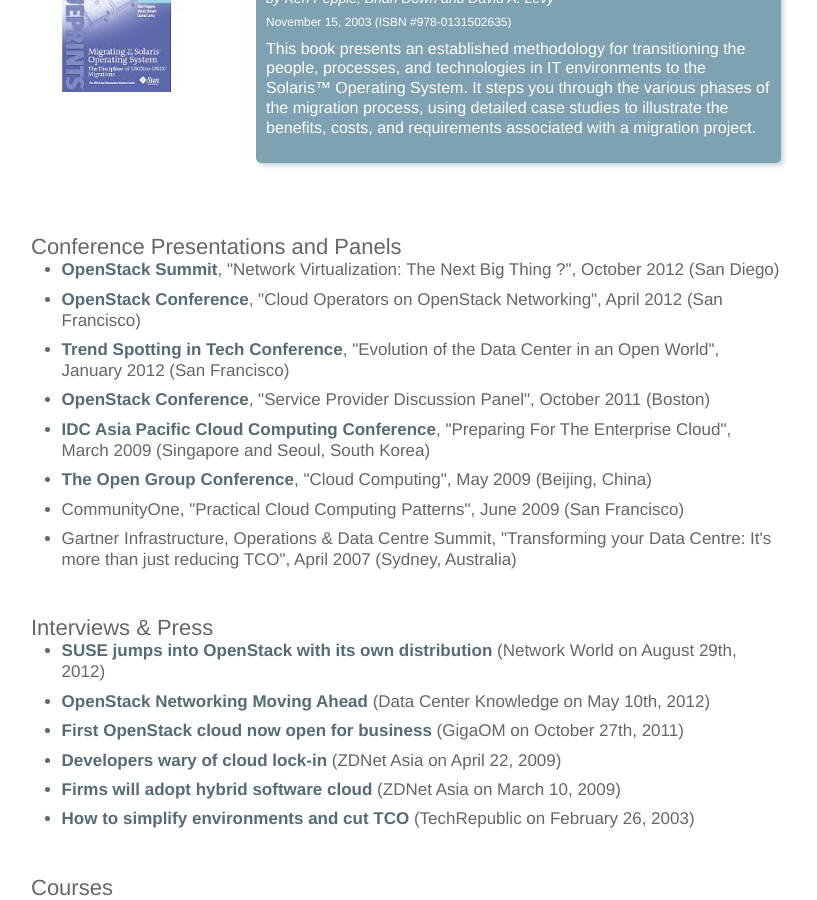
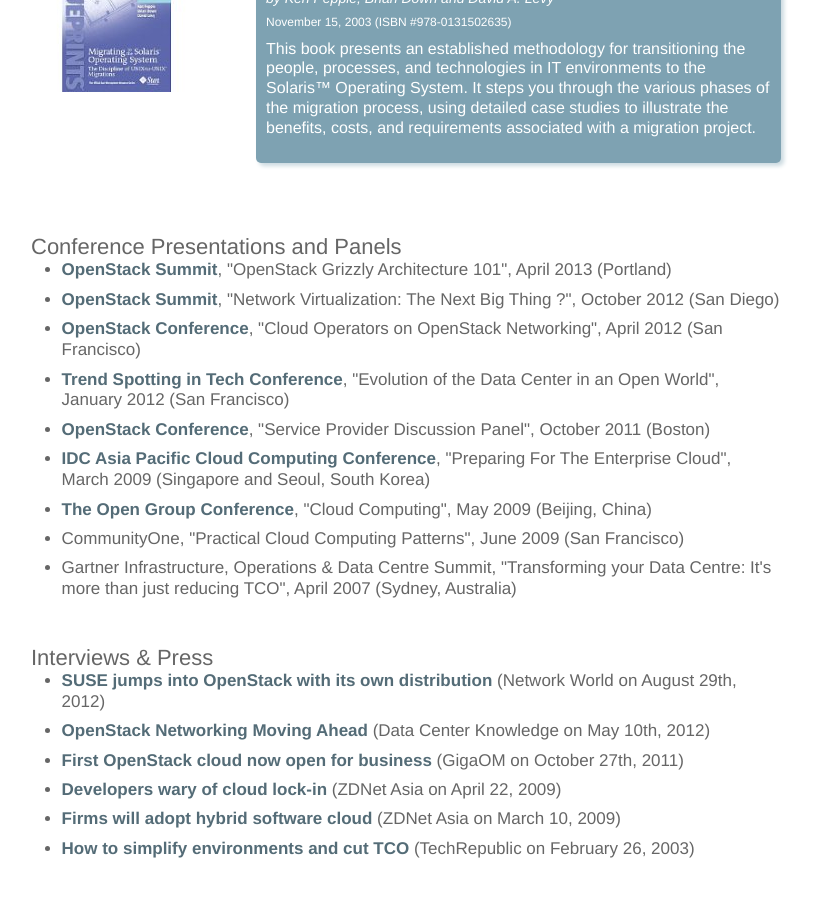
Before and after one commit to slashk/slashk.github.com, a Jekyll site: the page built from books.html, in a window 1280 px wide and 900 px high, scrolled down 893 px. Shown: the whole window, without its empty margins (234-1051 px from the left). Built offline with Jekyll 4.4.1, drawn with Linux system fonts in a browser that asks for light colours; Markdown is read by kramdown in place of the engine named in the settings.

Commit message:
added portland talk

```diff
--- a/books.html
+++ b/books.html
@@ -56,6 +56,7 @@
 <div class="projects_container">
 <h4>Conference Presentations and Panels</h4>
 <ul>
+  <li><a href="http://www.openstack.org/summit/portland-2013/session-videos/presentation/openstack-grizzly-architecture-101" target="_blank">OpenStack Summit</a>, "OpenStack Grizzly Architecture 101", April 2013 (Portland)</li>
   <li><a href="http://openstacksummitfall2012.sched.org/event/71f89bc5215c2d6dcade6e0702407733#.UIdGOWl24to" target="_blank">OpenStack Summit</a>, "Network Virtualization: The Next Big Thing ?", October 2012 (San Diego)</li>
   <li><a href="http://openstackconferencespring2012.sched.org/event/af1c8be41b6a0177f01815cc675aaf2d" target="_blank">OpenStack Conference</a>, "Cloud Operators on OpenStack Networking", April 2012 (San Francisco)</li>
   <li><a href="http://www.cowen.com/PastConferences.html" target="_blank">Trend Spotting in Tech Conference</a>, "Evolution of the Data Center in an Open World", January 2012 (San Francisco)</li>
```
